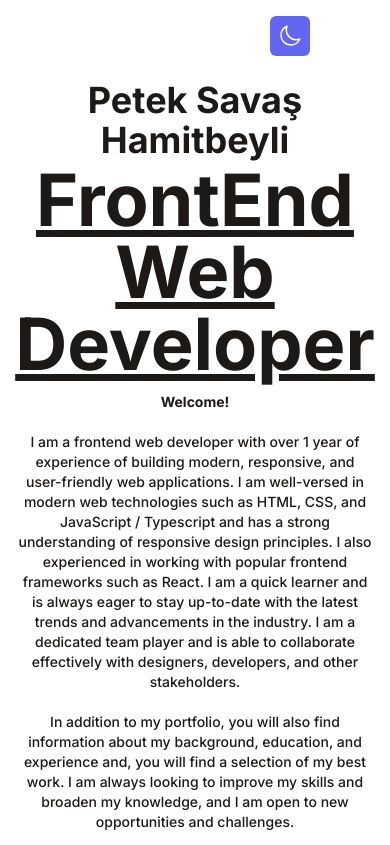
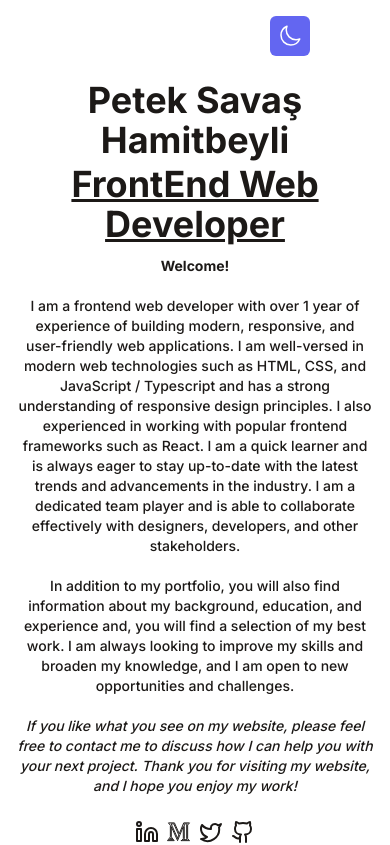
Before and after one commit to petekgithub/portfoliov1, a React (Vite) app: page / in a window 390 px wide. Shown: the top 845 px of the page. Built offline with nearby package versions, Linux system fonts and the light colour scheme.

Commit message:
link-update

```diff
--- a/src/components/Intro.jsx
+++ b/src/components/Intro.jsx
@@ -6,7 +6,7 @@ const Intro = () => {
       <h1 className="text-4xl md:text-6xl dark:text-white mb-1 md:mb-3 font-bold">
         Petek Savaş Hamitbeyli
       </h1>
-      <p className="text-7xl md:text-xl mb-3 font-bold">
+      <p className="text-4xl md:text-xl mb-3 font-bold">
         <u>FrontEnd Web Developer</u>
       </p>
       <p className="text-sm max-w-xl mb-6 font-medium">
--- a/src/data/portfolio.js
+++ b/src/data/portfolio.js
@@ -33,7 +33,7 @@ export default [
     title: "Guess Weather",
     imgUrl: "/assets/weather.png",
     stack: ["ReactJS", "TailwindCSS", "TypeScript"],
-    link: "",
+    link: "https://weather-condition-q3a0xaoww-petekgithub.vercel.app/",
   },
   {
     title: "Blogy Blog",
```
